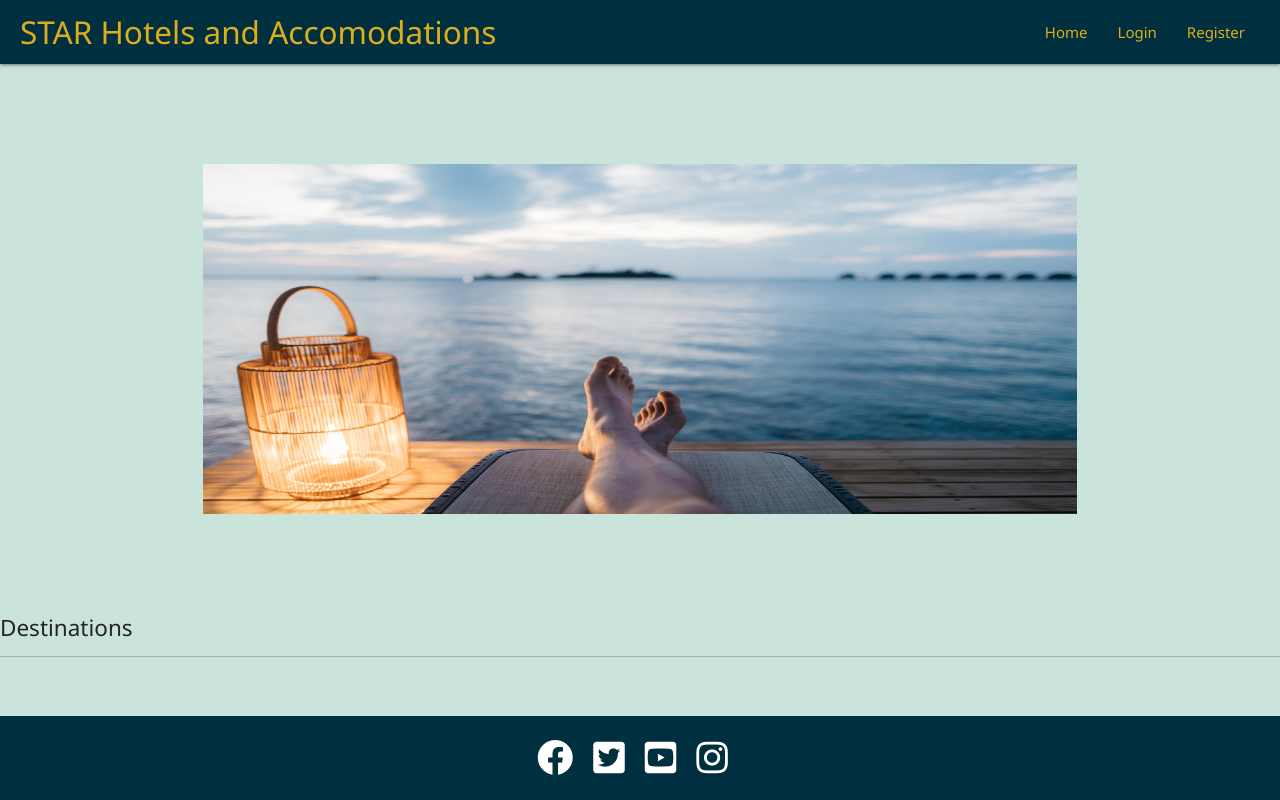
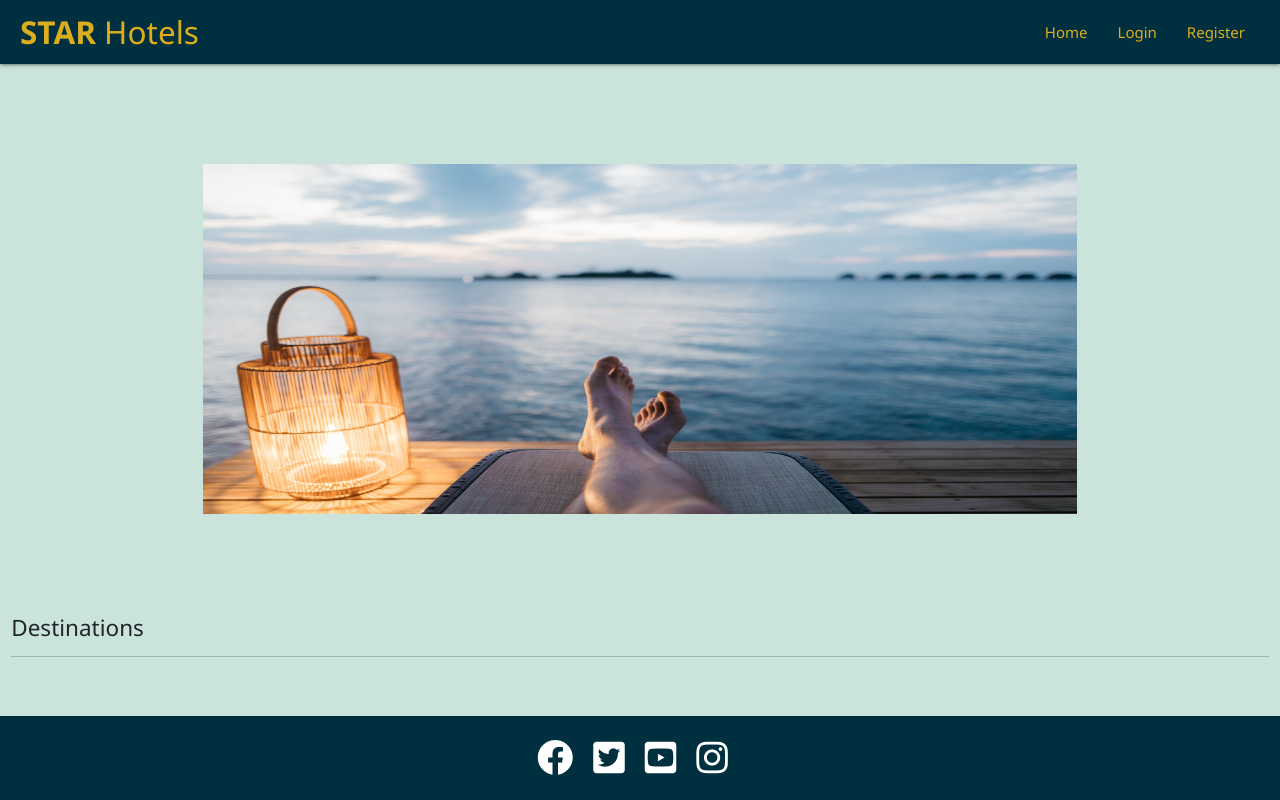
Before and after one commit to Code-Institute-Submissions/brunoroncete-milestone-p3_AugResub, a Flask app: page /hotels in a window 1280 px wide. Run offline with Flask 2, Linux system fonts and the light colour scheme; data that the repository does not hold is empty; some libraries are stand-ins or nearby versions.

Commit message:
fix bug hotel management page

```diff
--- a/run.py
+++ b/run.py
@@ -8,6 +8,8 @@ from bson.objectid import ObjectId
 from werkzeug.security import generate_password_hash, check_password_hash
 if os.path.exists("env.py"):
     import env
+
+DEBUG = False
 
 url = os.environ.get("MONGO_URI")
 
--- a/static/css/style.css
+++ b/static/css/style.css
@@ -166,7 +166,7 @@ nav {
     #navbar a {
         text-decoration: none;
         color: #DCAE1D;
-        font-size: 10px;
+        font-size: 18px;
         font-weight: bold;}
 
 }
--- a/templates/base.html
+++ b/templates/base.html
@@ -35,7 +35,7 @@
         </div>
         <nav>
             <div class="nav-wrapper" id="navbar">
-                <a href="{{ url_for('hotels') }}" class="brand-logo">STAR Hotels and Accomodations</a>
+                <a href="{{ url_for('hotels') }}" class="brand-logo"><strong>STAR</strong> Hotels</a>
                 <a href="{{ url_for('hotels') }}" data-target="mobile-demo" class="sidenav-trigger"><i class="material-icons">menu</i></a>
                 <ul class="right hide-on-med-and-down">
                     {% if session.user %}
--- a/templates/hotel_mngt.html
+++ b/templates/hotel_mngt.html
@@ -11,8 +11,7 @@
     <div class="col s12 m7">
         <div class="card large">
             <div class="card-image">
-                <img id="hotelsimg"
-                    src="{{hotel['img_url']}}">
+                <img src="{{hotel['img_url']}}" alt="htlimg">
                 <span class="card-title">{{hotel['name']}}</span>
             </div>
             <div class="card-content">
--- a/templates/hotels.html
+++ b/templates/hotels.html
@@ -3,7 +3,7 @@
 {% endblock %}
 {% block content %}
 
-<div class="destinations col s8">
+<div class="container-fluid destinations col s8">
     <h4 class="title">Destinations</h4>
       <hr>
   </div>
```
Also changed, not shown: app.py (+6 -1 lines).
